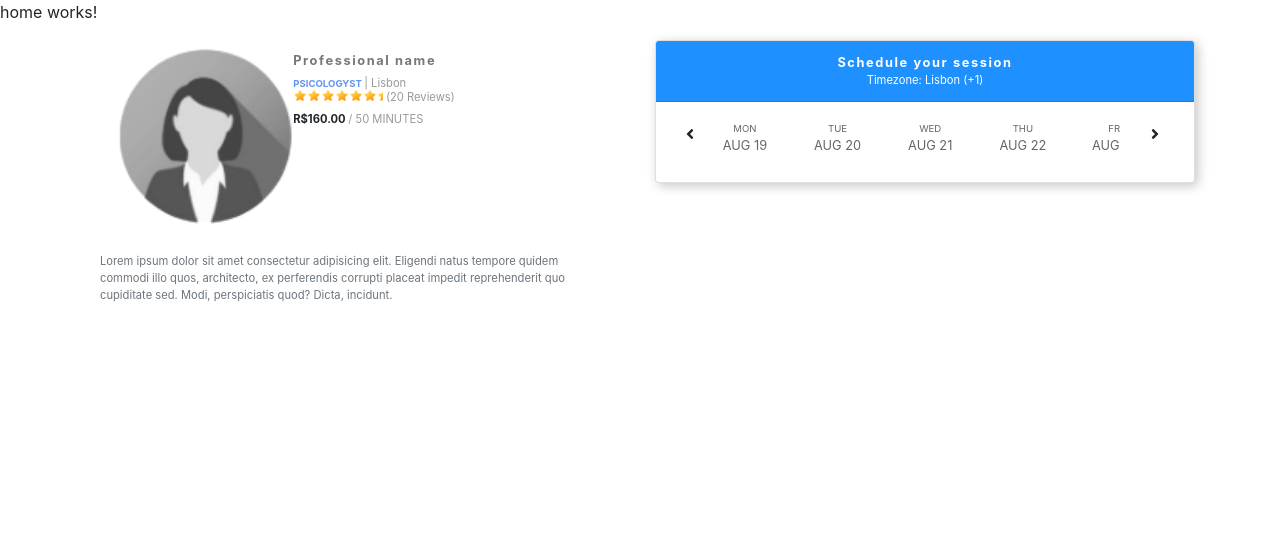
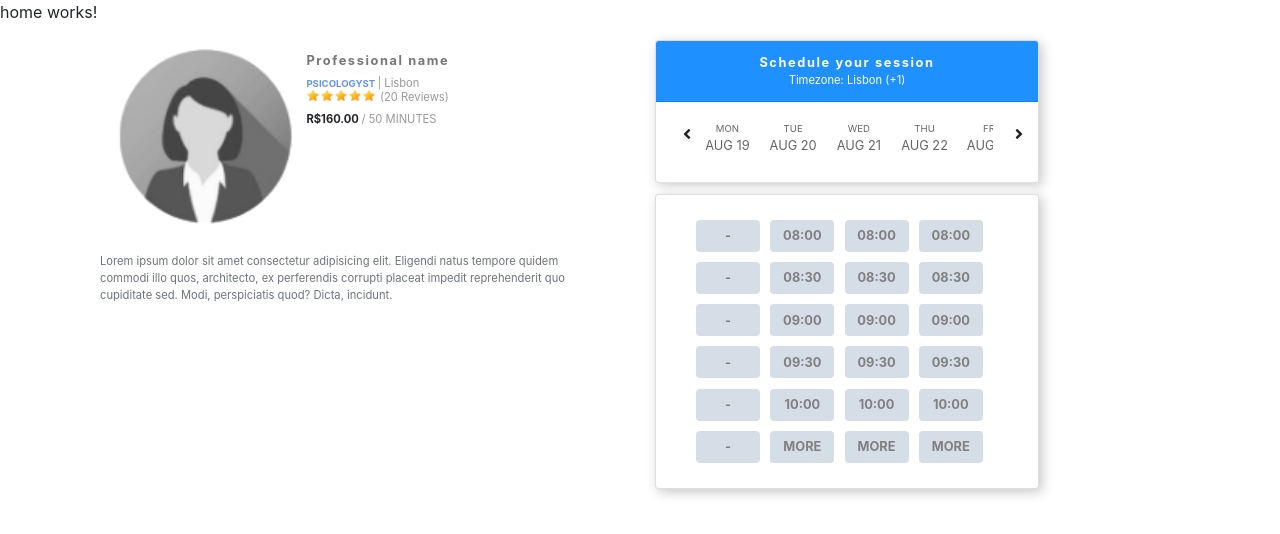
Before and after one commit to notreniev/zk-challenge, an Angular app: page /home in a window 1280 px wide. Shown: the top 534 px of the page. Built offline with nearby package versions, Linux system fonts and the light colour scheme.

Commit message:
Slot design initiated

```diff
--- a/src/app/home/home.component.ts
+++ b/src/app/home/home.component.ts
@@ -35,6 +35,14 @@ export class HomeComponent implements OnInit {
       { weekday: 'tue', day: 'AUG 25' },
       { weekday: 'wed', day: 'AUG 26' },
       { weekday: 'thu', day: 'AUG 27' }
+    ],
+    slots: [
+      { time: '-' }, { time: '08:00' }, { time: '08:00' }, { time: '08:00' },
+      { time: '-' }, { time: '08:30' }, { time: '08:30' }, { time: '08:30' },
+      { time: '-' }, { time: '09:00' }, { time: '09:00' }, { time: '09:00' },
+      { time: '-' }, { time: '09:30' }, { time: '09:30' }, { time: '09:30' },
+      { time: '-' }, { time: '10:00' }, { time: '10:00' }, { time: '10:00' },
+      { time: '-' }, { time: 'MORE' }, { time: 'MORE' }, { time: 'MORE' }
     ]
   };
 
@@ -47,6 +55,8 @@ export class HomeComponent implements OnInit {
     content: this.schedule,
   };
 
+
+
   constructor() {
   }
 
--- a/src/app/profile/profile.component.css
+++ b/src/app/profile/profile.component.css
@@ -6,7 +6,7 @@
 
 .profile-data {
   padding-top: 4%;
-  padding-left: 4%;
+  padding-left: 8%;
 }
 
 .profile-title {
@@ -47,22 +47,20 @@ h5 span {
   background-image: url("../../assets/star.png");
   border: solid 0px;
   background-size: contain;
-  background-repeat: repeat;
   display: inline-block;
-  width: 7vw;
+  width: 5.5vw;
   height: 1.4vh;
   position: relative;
-  /* left: -0.2rem; */
 }
 
 .profile-link {
   font-size: 10pt;
   color: #333;
-  padding: 0 0 0 10% !important;
+  padding: 0 0 0 10%;
 }
 
 .profile-link:hover {
   font-size: 10pt;
   color: blue;
-  padding: 0 0 0 10% !important;
+  padding: 0 0 0 10%;
 }
--- a/src/app/schedule/schedule.component.css
+++ b/src/app/schedule/schedule.component.css
@@ -51,3 +51,33 @@
 .arrow-right {
   float: right;
 }
+
+.flex-container{
+  display: flex;
+  flex-wrap: wrap;
+  border: solid 0px;
+}
+
+.card{
+  width: 24rem;
+}
+
+.card-body{
+  padding-right: 0%;
+}
+
+.card-slots{
+  margin-top: 2%;
+}
+
+.slot{
+  text-align: center;
+  min-width: 4rem;
+  margin: 0.4em;
+  padding: 0.5em;
+  background-color: rgb(213, 222, 231);
+  color: grey;
+  font-size: 0.8rem;
+  font-weight: bold;
+  border-radius: 4px;
+}
--- a/src/app/schedule/schedule.component.html
+++ b/src/app/schedule/schedule.component.html
@@ -1,22 +1,22 @@
 <div class="card">
+
   <div class="card-header" *ngIf="schedule.header">
     <div class="schedule-title">{{ schedule.header }}</div>
     <div class="schedule-subtitle">
       Timezone: {{ schedule.content.timezone }}
     </div>
   </div>
+
   <div class="card-body">
     <div class="row">
       <div class="col-sm">
         <div class="arrow-left">
           <fa-icon [icon]="faAngleDoubleLeft" (click)="scrollLeft()"></fa-icon>
         </div>
+
         <div class="col-sm">
           <div #widgetsContent class="middle">
-            <div
-              class="info-widget"
-              *ngFor="let date of schedule.content.dates"
-            >
+            <div class="info-widget" *ngFor="let date of schedule.content.dates">
               <div (click)="setDate(date)">
                 <p>{{ date.weekday }}</p>
                 {{ date.day }}
@@ -44,3 +44,15 @@
     </div>
   </div>
 </div>
+
+<div class="card card-slots">
+  <div class="card-body">
+    <div class="flex-container col-sm-12">
+      <div *ngFor="let slot of schedule.content.slots; let i = index">
+        <div class="slot">
+          {{slot.time}}
+        </div>
+      </div>
+    </div>
+  </div>
+</div>
```
Also changed, not shown: src/app/shared/core/models/schedule.model.ts (+5 -5 lines).
